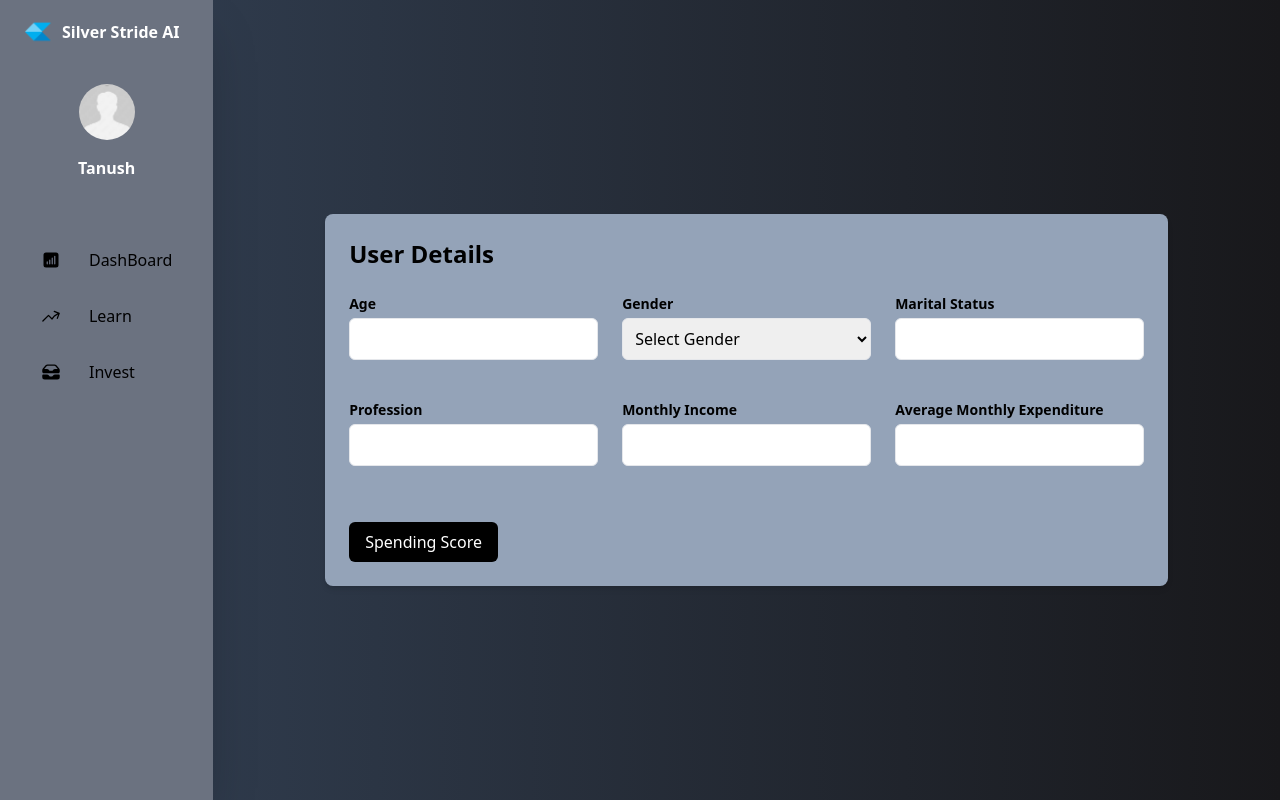
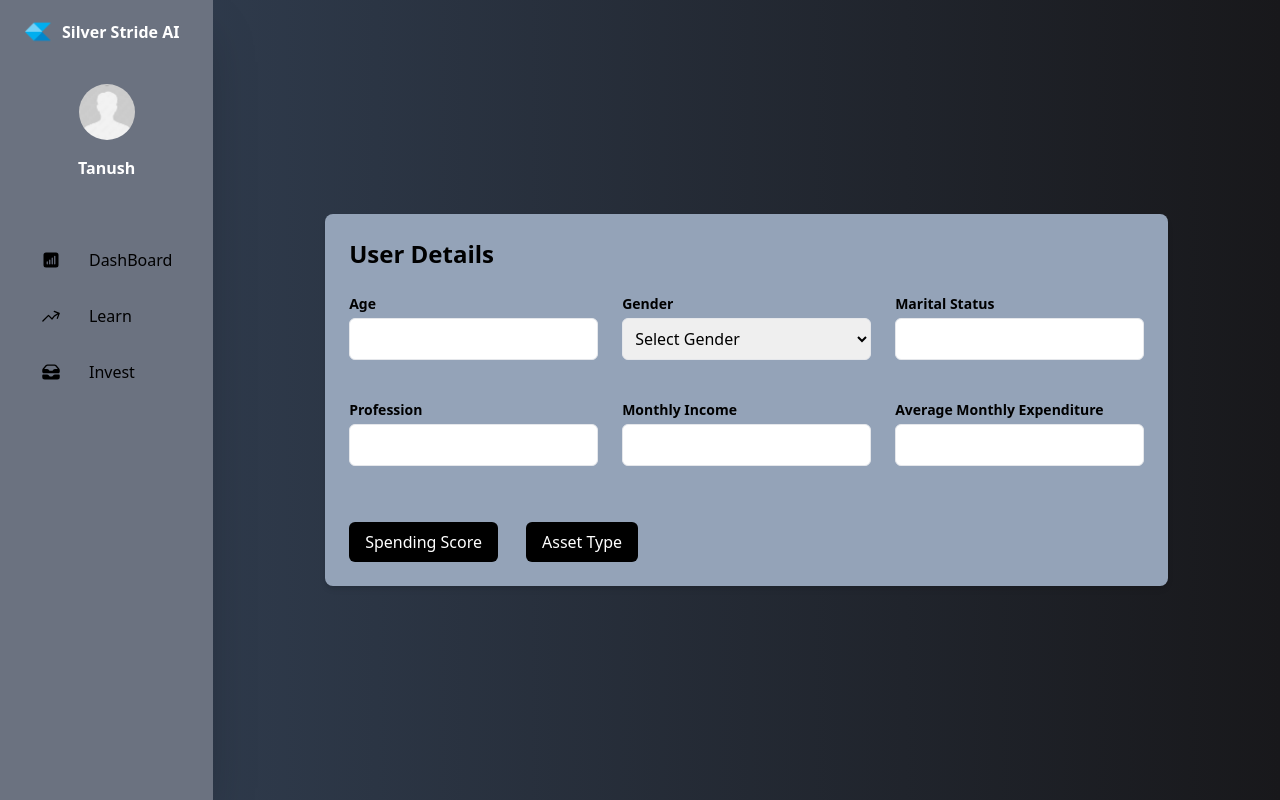
Before and after one commit to BhaaveshWaykole/ImagineCup_api, a React (Vite) app in the folder client/: page /assets in a window 1280 px wide. Built offline with nearby package versions, Linux system fonts and the light colour scheme; a web font is replaced by a local one.

Commit message:
combined the asset type model in assets.jsx

```diff
--- a/client/src/pages/asset/Assets.jsx
+++ b/client/src/pages/asset/Assets.jsx
@@ -11,7 +11,7 @@ const Assets = () => {
   const [avgMonthlyExpenditure, setAvgMonthlyExpenditure] = useState('');
   const [prediction, setPrediction] = useState('');
 
-  const generatePred = () => {
+  const generatePred_ss = () => {
     const requestData = {
       age,
       gender,
@@ -35,25 +35,33 @@ const Assets = () => {
         .catch((error) => {
           console.error('Error generating quote:', error);
         });
-    // const pred=document.getElementById("spendingscore")
-    // console.log(prediction)
-    // pred.innerHTML="Your Spending Score is "+ prediction;
   };
 
-  // const handleModel1 = () => {
-  //   // console.log("clicked")
-  //   const a = document.getElementById("Model1")
-  //   a.innerHTML = "Low spending rate"
-  //   a.style.color = "white"
-  //   a.style.backgroundColor = "green"
-  // }
-  const handleModel2 = () => {
-    // console.log("clicked")
-    const a = document.getElementById("Model2")
-    a.innerHTML = "SilverAI suggests you should go FD"
-    a.style.color = "white"
-    a.style.backgroundColor = "blue"
-  }
+  const generatePred_at = () => {
+    const requestData = {
+      age,
+      marital_status: maritalStatus,
+      profession,
+      monthly_income: monthlyIncome,
+      avg_monthly_expenditure: avgMonthlyExpenditure,
+    };
+
+    fetch('http://127.0.0.1:1000/AssetType', {
+        method: 'POST',
+        headers: {
+          'Content-Type': 'application/json',
+        },
+        body: JSON.stringify(requestData),
+      })
+        .then((response) => response.json())
+        .then((data) => {
+          setPrediction(data['Asset Type Prediction']);
+        })
+        .catch((error) => {
+          console.error('Error generating quote:', error);
+        });
+  };
+
   return (
     <div className="flex min-h-screen items-center justify-center bg-gradient-to-r from-slate-700 to-zinc-900">
       <Sidebar />
@@ -98,9 +106,9 @@ const Assets = () => {
           </div>
 
           <div className="col-span-full mt-4 flex gap-7">
-            <button type="submit" onClick={generatePred} className="bg-black text-white px-4 py-2 rounded-md hover:bg-blue-600">Spending Score</button>
-            {/* <button type="submit" onClick={handleModel2} className="bg-black text-white px-4 py-2 rounded-md hover:bg-blue-600">Personalized Silver Advice</button> */}
-          </div>
+            <button type="submit" onClick={generatePred_ss} className="bg-black text-white px-4 py-2 rounded-md hover:bg-blue-600">Spending Score</button>
+            <button type="submit" onClick={generatePred_at} className="bg-black text-white px-4 py-2 rounded-md hover:bg-blue-600">Asset Type</button>
+            </div>
 
           {prediction && (
                 <div className='rounded-xl p-3 mt-5'>
```
Also changed, not shown: 1 other file (tests, documents, lock files or other folders).
